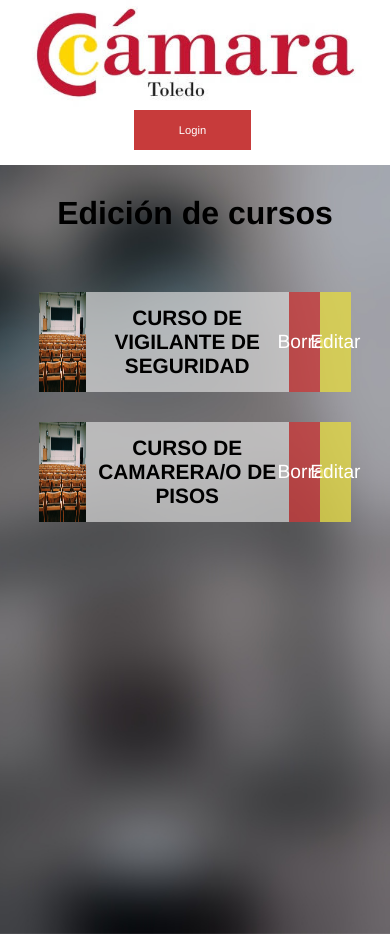
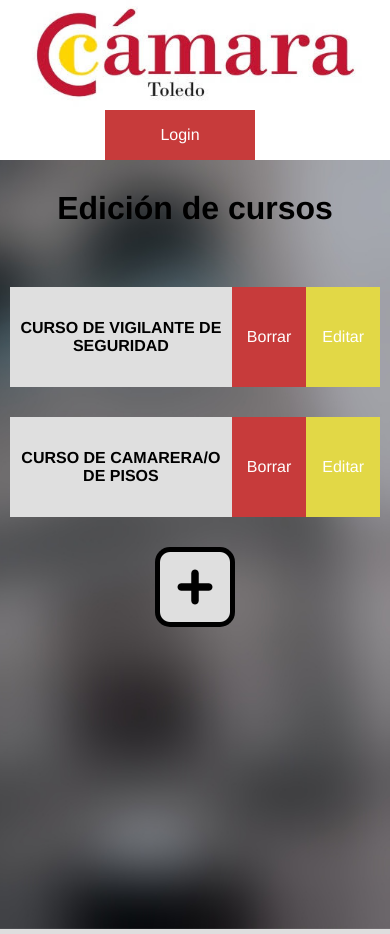
Before and after one commit to carlos-ruano/cursoscamara, a PHP site: page /cursoscamara/courses/editCourses in a window 390 px wide. Run offline with PHP 8.4, Linux system fonts and the light colour scheme; data comes from the database, SQL or seed files in the repository.

Commit message:
actualización fin de diá

```diff
--- a/content/styles/style.css
+++ b/content/styles/style.css
@@ -31,7 +31,7 @@
     animation-duration: 3s;
 }
 
-.gestion{
+.login{
     width: 150px;
     height: 50px;
     background-color: rgb(199, 59, 59);
@@ -44,7 +44,7 @@
     text-decoration: none;
 }
 
-.gestion:hover{
+.login:hover{
     cursor: pointer;
     box-shadow: 5px 5px 15px black;
     transition: 0.5s;
@@ -261,7 +261,7 @@
 .courseEditBox .name{
     width: 65%;
     height: 100%;
-    background-color: rgba(223, 223, 223, 0.673);
+    background-color: rgba(223, 223, 223);
     display: flex;
     justify-content: center;
     align-items: center;
@@ -273,7 +273,7 @@
 .courseEditBox .delete{
     width: 10%;
     height: 100%;
-    background-color: rgba(199, 59, 59, 0.800);
+    background-color: rgba(199, 59, 59);
     color: white;
     display: flex;
     justify-content: center;
@@ -290,7 +290,7 @@
 .courseEditBox .edit{
     width: 10%;
     height: 100%;
-    background-color: rgba(226, 216, 70, 0.800);
+    background-color: rgba(226, 216, 70);
     color: white;
     display: flex;
     justify-content: center;
@@ -302,6 +302,27 @@
     cursor: pointer;
     box-shadow: 5px 5px 15px black;
     transition: 0.5s;
+}
+
+.addCourse{
+    width: 80px;
+    height: 80px;
+    margin-top: 30px;
+    margin-bottom: 30px;
+    background-color: rgb(0, 0, 0);
+    display: flex;
+    justify-content: center;
+    align-items: center;
+    color: rgba(223, 223, 223);
+    font-size: 5em;
+    border-radius: 15px;
+}
+
+.addCourse:hover{
+    cursor: pointer;
+    transition: 0.5s;
+    color: rgba(199, 59, 59);
+
 }
 
 /*-----------------------------------KEYFRAMES------------------------------------------*/
@@ -340,6 +361,31 @@
 
     .principal h2{
         font-size: 1.5em;
+    }
+}
+
+@media (max-width: 1000px){
+    .courseEditBox .image{
+        display: none;
+    }
+
+    .courseEditBox .name{
+        width: 60%;
+        font-size: 1em;
+    }
+
+    .courseEditBox .edit{
+        width: 20%;
+        font-size: 1em;
+    }
+
+    .courseEditBox .delete{
+        width: 20%;
+        font-size: 1em;
+    }
+
+    .courseEditBox{
+        width: 95%;
     }
 }
 
--- a/views/courses_view.php
+++ b/views/courses_view.php
@@ -1,5 +1,5 @@
 <div class="generalContainer">
-    <a href="<?= $this->urlEditCourses ?>" class="gestion">Gestión de cursos</a>
+    <a href="<?= $this->urlEditCourses ?>" class="login">Gestión de cursos</a>
     <div class="courseContainer">
         <?php foreach ($this->courses as $course) { ?>
 
--- a/views/editCourses_view.php
+++ b/views/editCourses_view.php
@@ -11,4 +11,6 @@
         </div>
 
     <?php } ?>
+
+    <a href="" class="addCourse"><i class="fas fa-plus-square"></i></a>
 </div>
--- a/views/header.php
+++ b/views/header.php
@@ -8,12 +8,13 @@
     <!--<link rel="stylesheet" href="http://localhost/cursoscamara/content/styles/style.css">-->
     <link rel="stylesheet" href="<?= Config:: PATH_CSS ?>">
     <link rel="icon" href="<?= Config:: PATH_IMG . "icon.jpg"?>">
+    <link rel="stylesheet" href="https://cdnjs.cloudflare.com/ajax/libs/font-awesome/6.0.0-beta3/css/all.min.css" integrity="sha512-Fo3rlrZj/k7ujTnHg4CGR2D7kSs0v4LLanw2qksYuRlEzO+tcaEPQogQ0KaoGN26/zrn20ImR1DfuLWnOo7aBA==" crossorigin="anonymous" referrerpolicy="no-referrer" />
 
 </head>
 <body>
     <nav class="head">
         <img src="<?= Config:: PATH_IMG . "logo.jpg" ?>" alt="">
-        <a href="" class="gestion">
+        <a href="" class="login">
             <p>Login</p>
         </a>
     </nav>
```
